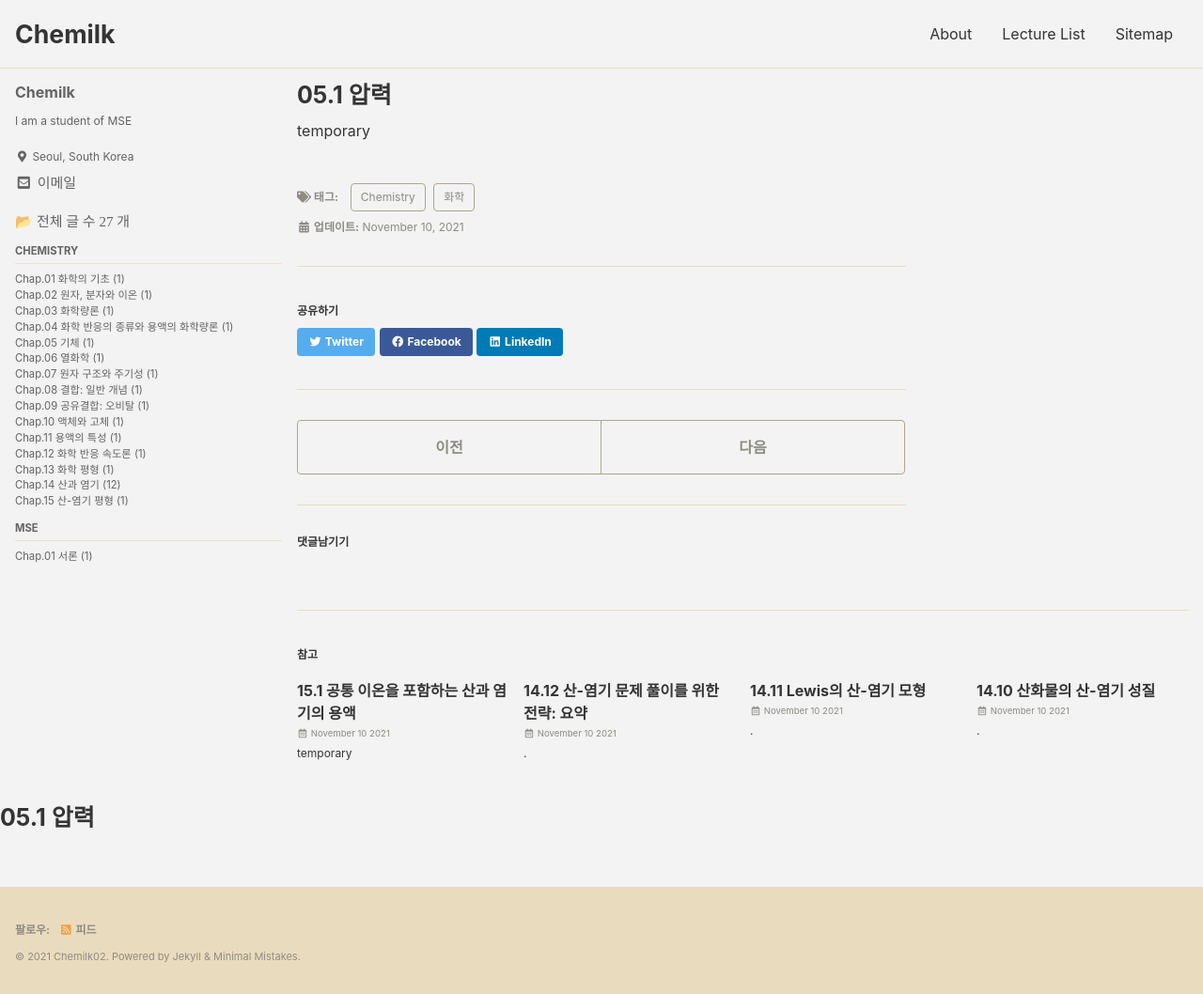
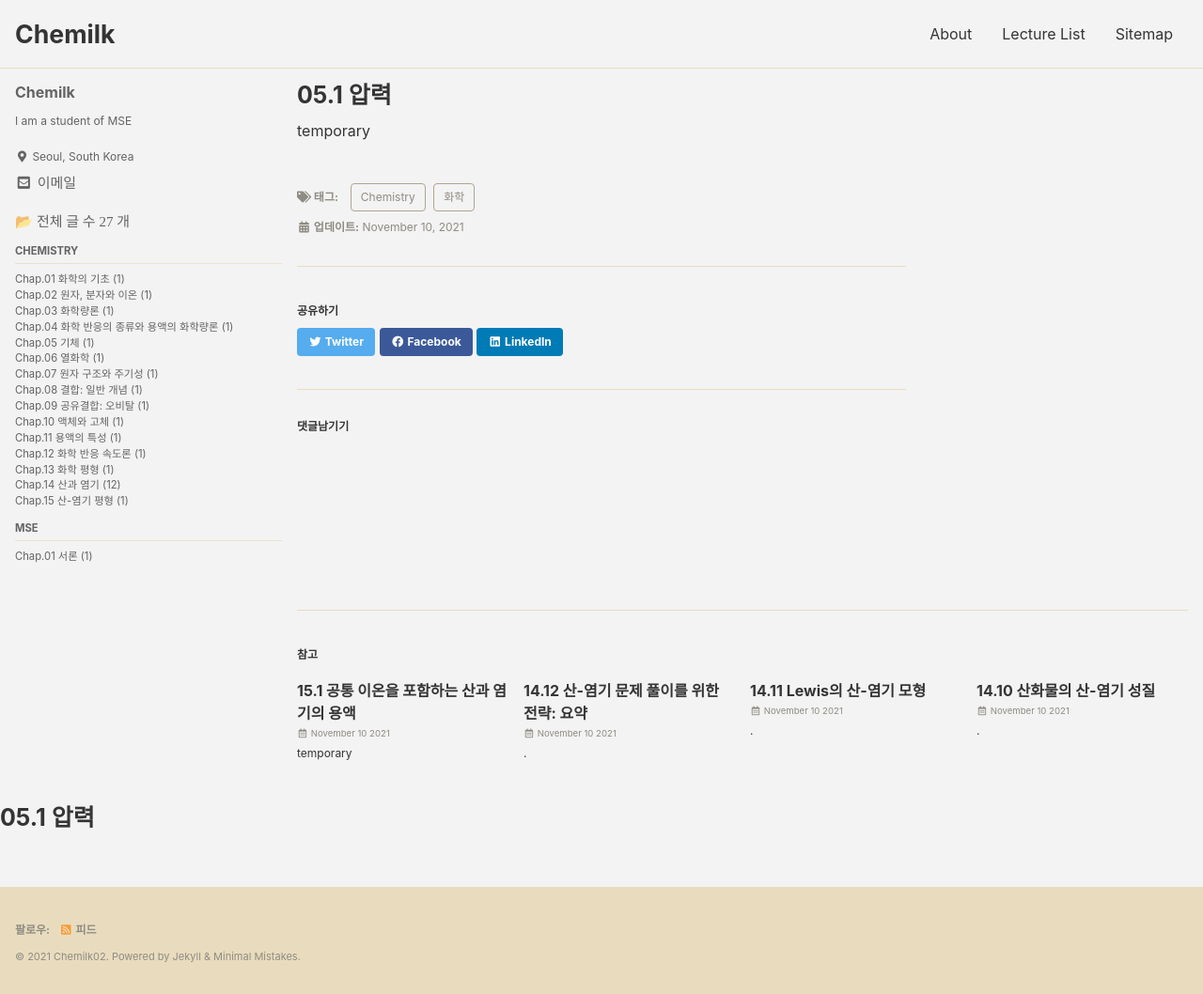
Before and after one commit to NNotizz/NNotizz.github.io, a Jekyll site: the page built from _posts/Chemistry/C05/2021-11-10-05-01-압력.md, in a window 1280 px wide and 1058 px high. Shown: the whole window at 94% size. Built offline with Jekyll 4.4.1, drawn with Linux system fonts in a browser that asks for light colours; cached includes are drawn as plain includes; comment, search, counter and statistics services are not loaded.

Commit message:
Update post_pagination.html

```diff
--- a/_includes/post_pagination.html
+++ b/_includes/post_pagination.html
@@ -1,12 +1,30 @@
-{% if page.previous or page.next %}
+<!--첫 번째 문단-->
+{% assign cat = page.categories[0] %}
+{% assign cat_list = site.categories[cat] %}
+{% for post in cat_list %}
+  {% if post.url == page.url %}
+  	{% assign prevIndex = forloop.index0 | minus: 1 %}
+  	{% assign nextIndex = forloop.index0 | plus: 1 %}
+  	{% if forloop.first == false %}
+  	  {% assign next_post = cat_list[prevIndex] %}
+  	{% endif %}
+  	{% if forloop.last == false %}
+  	  {% assign prev_post = cat_list[nextIndex] %}
+  	{% endif %}
+  	{% break %}
+  {% endif %}
+{% endfor %}
+
+<!--두 번째 문단-->
+{% if prev_post or next_post %}
   <nav class="pagination">
-    {% if page.previous %}
-      <a href="{{ page.previous.url | relative_url }}" class="pagination--pager" title="{{ page.previous.title | markdownify | strip_html }}">{{ site.data.ui-text[site.locale].pagination_previous | default: "Previous" }}</a>
+    {% if prev_post %}
+      <a href="{{ prev_post.url }}" class="pagination--pager">{{ site.data.ui-text[site.locale].pagination_previous | default: "Previous" }}</a>
     {% else %}
       <a href="#" class="pagination--pager disabled">{{ site.data.ui-text[site.locale].pagination_previous | default: "Previous" }}</a>
     {% endif %}
-    {% if page.next %}
-      <a href="{{ page.next.url | relative_url }}" class="pagination--pager" title="{{ page.next.title | markdownify | strip_html }}">{{ site.data.ui-text[site.locale].pagination_next | default: "Next" }}</a>
+    {% if next_post %}
+      <a href="{{ next_post.url }}" class="pagination--pager">{{ site.data.ui-text[site.locale].pagination_next | default: "Next" }}</a>
     {% else %}
       <a href="#" class="pagination--pager disabled">{{ site.data.ui-text[site.locale].pagination_next | default: "Next" }}</a>
     {% endif %}
```
